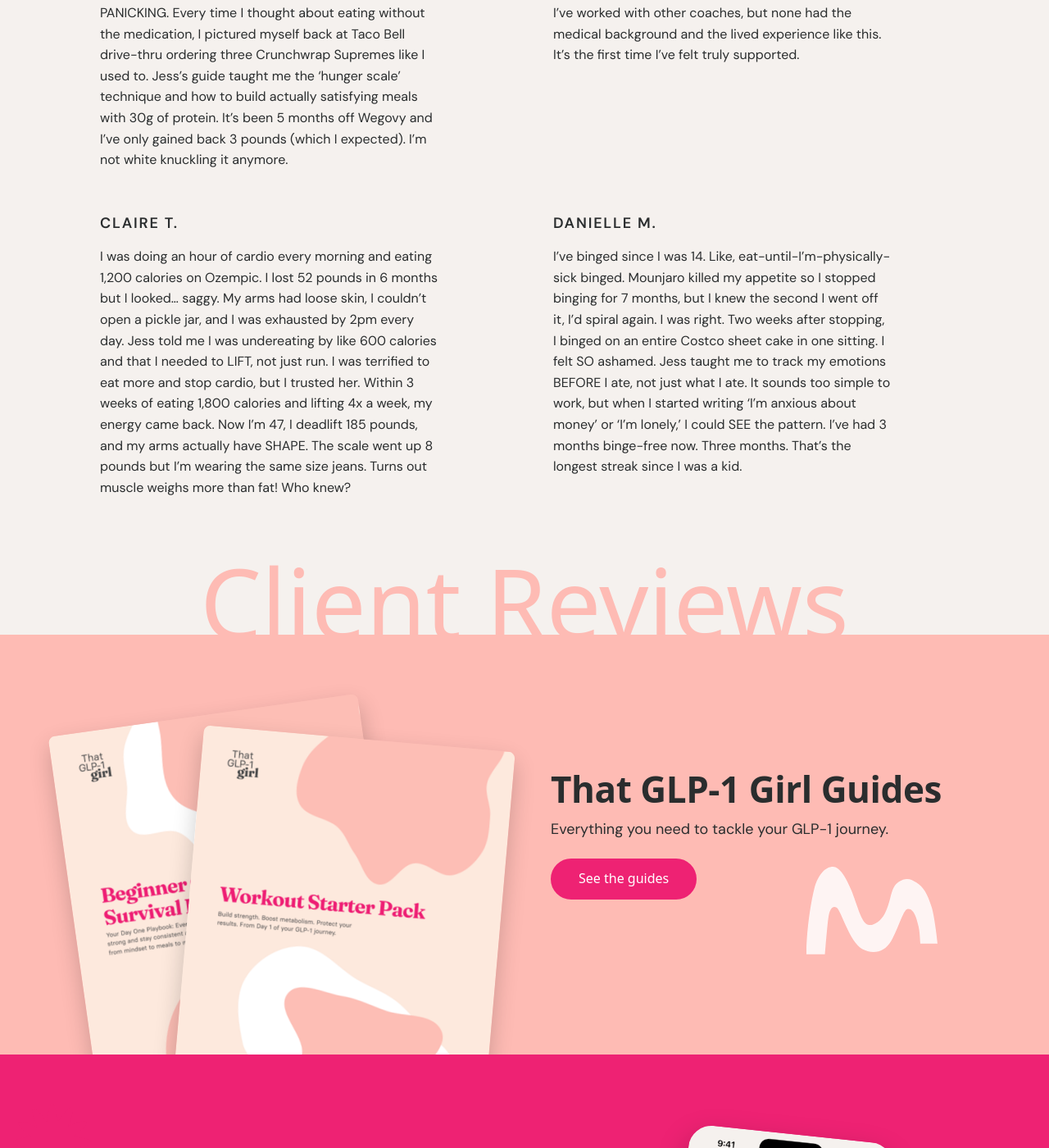
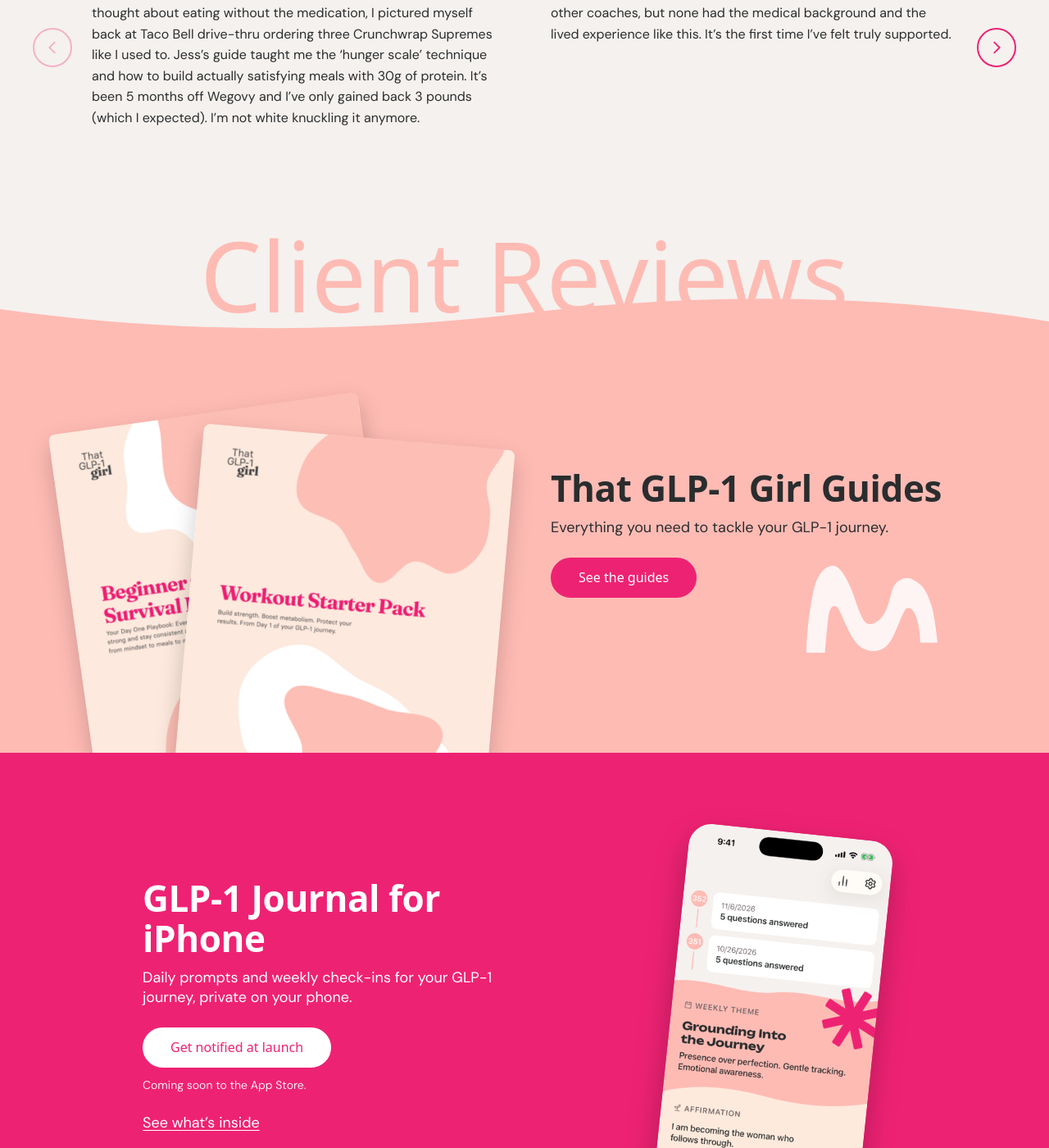
Before and after one commit to kylefiedler/glp1-marketing, a Jekyll site: the page built from about.html, in a window 1280 px wide and 1400 px high, scrolled down 5115 px. Shown: the whole window at 82% size. Built offline with Jekyll 4.4.1, drawn with Linux system fonts in a browser that asks for light colours; some web fonts are replaced.

Commit message:
Turn reviews into one scrolling row with arrows, and wave the bottom
- Reviews scroll horizontally with snap: two per view on desktop with
  prev/next arrows, one plus a peek (swipe) on phones.
- Wavy peach bottom edge that the Client Reviews wordmark rises out of.

Co-Authored-By: Claude Opus 5.5 <noreply@anthropic.com>

```diff
--- a/_includes/section-testimonials.html
+++ b/_includes/section-testimonials.html
@@ -1,6 +1,6 @@
 {%- comment -%}
-  Client reviews — the four testimonials the live site rotates through a
-  two-up slider. Rendered as a static 2x2 grid under the oversized
+  Client reviews: one scrolling row (two up on desktop, swipe on phones) with
+  prev/next arrows (assets/js/testimonials.js), over the oversized
   "Client Reviews" wordmark. Shared by home + about. No params.
 {%- endcomment -%}
 
@@ -11,7 +11,11 @@
 </div>
 <section class="testimonials">
   <div class="testimonials__inner">
-    <ul class="testimonials__grid">
+    <div class="testimonials__carousel" data-carousel>
+      <button class="testimonials__nav testimonials__nav--prev" type="button" aria-label="Previous review" data-carousel-prev>
+        <svg viewBox="0 0 24 24" fill="none" stroke="currentColor" stroke-width="2" stroke-linecap="round" stroke-linejoin="round" aria-hidden="true"><path d="M15 5l-7 7 7 7"/></svg>
+      </button>
+      <ul class="testimonials__track" tabindex="0" aria-label="Client reviews" data-carousel-track>
         <li class="testimonial">
           <p class="testimonial__attr">Megan R.</p>
           <blockquote>I&rsquo;d been on Wegovy for 8 months and lost 47 pounds, but my insurance was stopping coverage. I was PANICKING. Every time I thought about eating without the medication, I pictured myself back at Taco Bell drive-thru ordering three Crunchwrap Supremes like I used to. Jess&rsquo;s guide taught me the &lsquo;hunger scale&rsquo; technique and how to build actually satisfying meals with 30g of protein. It&rsquo;s been 5 months off Wegovy and I&rsquo;ve only gained back 3 pounds (which I expected). I&rsquo;m not white knuckling it anymore.</blockquote>
@@ -29,6 +33,16 @@
           <blockquote>I&rsquo;ve binged since I was 14. Like, eat-until-I&rsquo;m-physically-sick binged. Mounjaro killed my appetite so I stopped binging for 7 months, but I knew the second I went off it, I&rsquo;d spiral again. I was right. Two weeks after stopping, I binged on an entire Costco sheet cake in one sitting. I felt SO ashamed. Jess taught me to track my emotions BEFORE I ate, not just what I ate. It sounds too simple to work, but when I started writing &lsquo;I&rsquo;m anxious about money&rsquo; or &lsquo;I&rsquo;m lonely,&rsquo; I could SEE the pattern. I&rsquo;ve had 3 months binge-free now. Three months. That&rsquo;s the longest streak since I was a kid.</blockquote>
         </li>
       </ul>
+      <button class="testimonials__nav testimonials__nav--next" type="button" aria-label="Next review" data-carousel-next>
+        <svg viewBox="0 0 24 24" fill="none" stroke="currentColor" stroke-width="2" stroke-linecap="round" stroke-linejoin="round" aria-hidden="true"><path d="M9 5l7 7-7 7"/></svg>
+      </button>
+    </div>
     <p class="testimonials__wordmark" aria-hidden="true">Client Reviews</p>
   </div>
+  <div class="testimonials__wave" aria-hidden="true">
+    <svg viewBox="0 0 1440 60" preserveAspectRatio="none" xmlns="http://www.w3.org/2000/svg">
+      <path d="M0 0 L0 30 C 240 60, 480 60, 720 35 C 960 10, 1200 10, 1440 45 L1440 60 L0 60 Z" fill="currentColor"/>
+    </svg>
+  </div>
 </section>
+<script src="{{ '/assets/js/testimonials.js' | relative_url }}" defer></script>
--- a/_sass/_sections.scss
+++ b/_sass/_sections.scss
@@ -483,7 +483,7 @@
 
 .testimonials {
   background: $color-sand;
-  padding: $space-9 $space-5 0;
+  padding: $space-9 $space-5 $space-6;
   position: relative;
   overflow: hidden;
 }
@@ -494,20 +494,63 @@
   position: relative;
 }
 
-.testimonials__grid {
-  list-style: none;
-  padding: 0;
-  margin: 0 0 $space-7;
-  padding-left: 82px;          // live sets the first column 82px in
-  display: grid;
-  grid-template-columns: repeat(2, minmax(0, 412px));
-  justify-content: start;
-  gap: $space-7 141px;         // second column lands at 635px
+// One scrolling row: two reviews per view on desktop, one plus a peek on
+// phones. Arrows (assets/js/testimonials.js) sit in the side gutters.
+.testimonials__carousel {
   position: relative;
   z-index: 2;
+  padding: 0 72px;
+  margin: 0 0 $space-7;
+}
+
+.testimonials__track {
+  list-style: none;
+  margin: 0;
+  padding: 0;
+  display: flex;
+  align-items: flex-start;
+  gap: $space-8;
+  overflow-x: auto;
+  scroll-snap-type: x mandatory;
+  scroll-behavior: smooth;
+  overscroll-behavior-x: contain;
+  scrollbar-width: none;
+
+  &::-webkit-scrollbar { display: none; }
+  &:focus-visible { outline: 2px solid $color-accent; outline-offset: 8px; }
+}
+
+.testimonials__nav {
+  position: absolute;
+  top: 50%;
+  transform: translateY(-50%);
+  width: 48px;
+  height: 48px;
+  display: grid;
+  place-items: center;
+  padding: 0;
+  border: 2px solid $color-accent;
+  border-radius: 50%;
+  background: transparent;
+  color: $color-accent;
+  cursor: pointer;
+  transition: background 120ms ease, color 120ms ease, opacity 120ms ease;
+
+  svg { width: 22px; height: 22px; }
+
+  &:hover:not(:disabled) { background: $color-accent; color: $color-bg; }
+  &:disabled { opacity: 0.3; cursor: default; }
+}
+.testimonials__nav--prev { left: 0; }
+.testimonials__nav--next { right: 0; }
+
+@media (prefers-reduced-motion: reduce) {
+  .testimonials__track { scroll-behavior: auto; }
 }
 
 .testimonial {
+  flex: 0 0 calc((100% - #{$space-8}) / 2);
+  scroll-snap-align: start;
   display: flex;
   flex-direction: column;
   gap: $space-3;
@@ -532,6 +575,22 @@
   margin: 0;
 }
 
+// Wavy bottom edge in the peach of the guides banner that follows the
+// reviews on every page, so the wordmark rises out of the same band.
+.testimonials__wave {
+  position: absolute;
+  left: 0;
+  right: 0;
+  bottom: -1px;
+  z-index: 2;
+  height: 60px;
+  line-height: 0;
+  color: $color-peach;
+  pointer-events: none;
+
+  svg { width: 100%; height: 100%; display: block; }
+}
+
 .testimonials__wordmark {
   font-family: $font-display;
   font-weight: 500;
@@ -548,20 +607,12 @@
   white-space: nowrap;
 }
 
-@media (max-width: $bp-lg) {
-  .testimonials__grid {
-    grid-template-columns: repeat(2, minmax(0, 1fr));
-    padding-left: 0;
-    column-gap: $space-7;
-  }
-}
+@media (max-width: $bp-md) {
+  .testimonials__carousel { padding: 0; }
+  .testimonials__track    { gap: $space-5; }
+  .testimonial            { flex-basis: 85%; }
+  .testimonials__nav      { display: none; }
 
-@media (max-width: $bp-md) {
-  .testimonials__grid {
-    grid-template-columns: 1fr;
-    padding-left: 0;
-    gap: $space-6;
-  }
   // Live wraps the wordmark onto two lines on mobile rather than cropping it.
   .testimonials__wordmark {
     line-height: 0.9;
--- /dev/null
+++ b/assets/js/testimonials.js
@@ -0,0 +1,24 @@
+// Prev/next arrows for the reviews row (_includes/section-testimonials.html).
+// The row itself is a native scroll-snap scroller, so swipe, trackpad and
+// keyboard scrolling work without this; the script only drives the arrows.
+document.querySelectorAll('[data-carousel]').forEach((carousel) => {
+  const track = carousel.querySelector('[data-carousel-track]');
+  const prev = carousel.querySelector('[data-carousel-prev]');
+  const next = carousel.querySelector('[data-carousel-next]');
+
+  const step = () => {
+    const card = track.firstElementChild;
+    return card.offsetWidth + parseFloat(getComputedStyle(track).columnGap);
+  };
+
+  const update = () => {
+    prev.disabled = track.scrollLeft <= 1;
+    next.disabled = track.scrollLeft + track.clientWidth >= track.scrollWidth - 1;
+  };
+
+  prev.addEventListener('click', () => track.scrollBy({ left: -step() }));
+  next.addEventListener('click', () => track.scrollBy({ left: step() }));
+  track.addEventListener('scroll', update, { passive: true });
+  window.addEventListener('resize', update);
+  update();
+});
```
Lines whose indentation alone changed are shown as unchanged.
